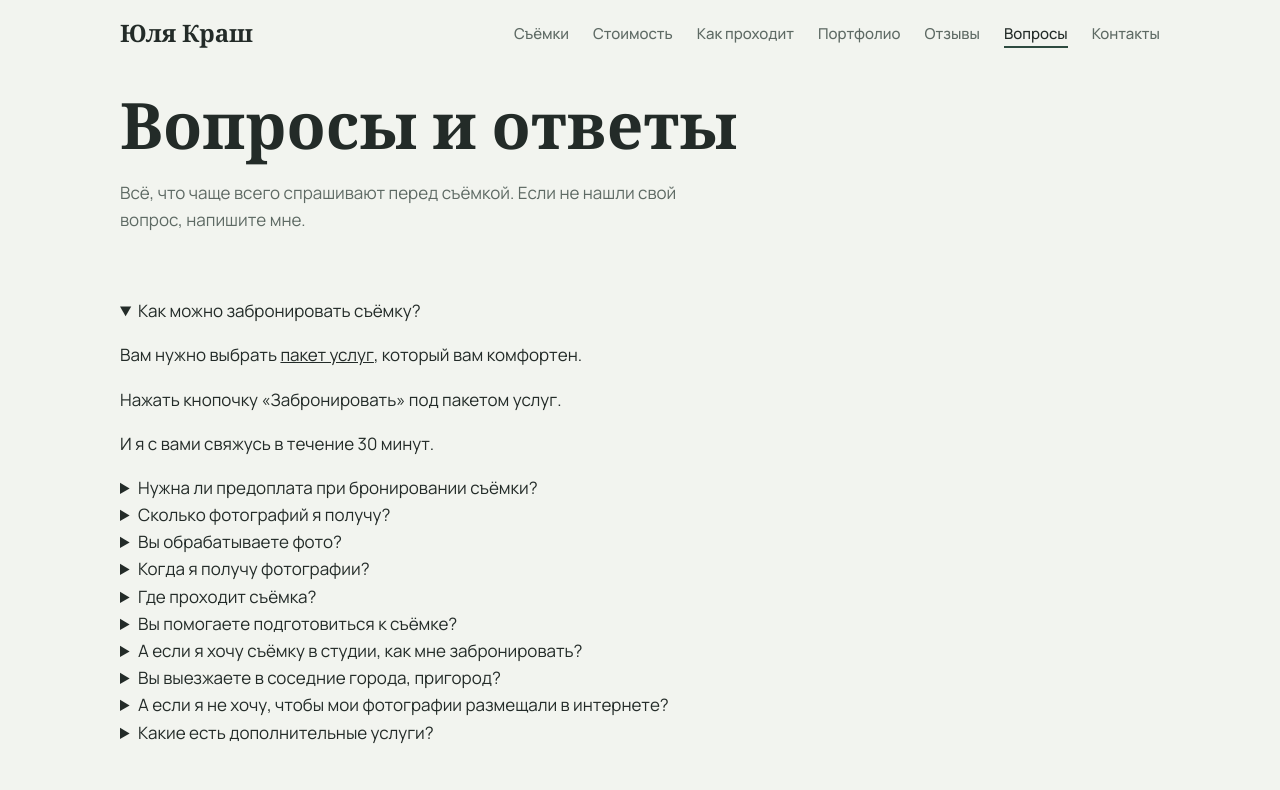
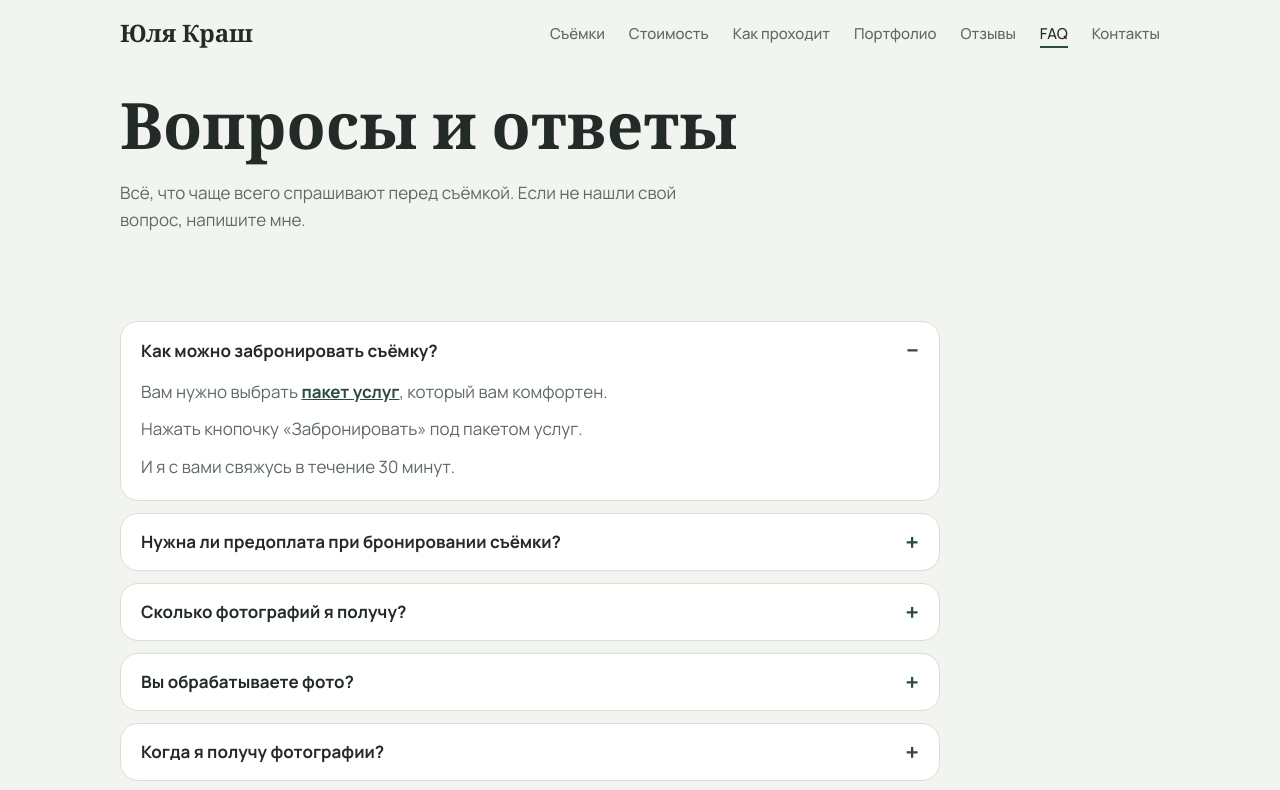
Before and after one commit to krashakovanastyaa0604-spec/mamin-site, a plain HTML site: page faq.html in a window 1280 px wide. Shown: the top 790 px of the page. Drawn offline with nearby package versions, Linux system fonts and the light colour scheme.

Commit message:
сделала раздел faq

```diff
--- a/faq.html
+++ b/faq.html
@@ -116,7 +116,7 @@
       <a href="index.html#process">Как проходит</a>
       <a href="portfolio.html">Портфолио</a>
       <a href="reviews.html">Отзывы</a>
-      <a href="faq.html" aria-current="page">Вопросы</a>
+      <a href="faq.html" aria-current="page">FAQ</a>
       <a href="index.html#contact">Контакты</a>
     </nav>
   </header>
@@ -206,6 +206,7 @@
       <p>Напишите мне в Telegram, я отвечу и подскажу, какой формат и пакет вам подойдёт.</p>
       <div class="cta-row">
         <a class="btn" href="https://t.me/yulja_krash" target="_blank" rel="noopener">Написать в Telegram</a>
+        <a class="btn ghost" href="https://wa.me/79172335488" target="_blank" rel="noopener">Написать в WhatsApp</a>
         <a class="btn ghost" href="index.html#pricing">Смотреть стоимость</a>
       </div>
     </section>
--- a/style.css
+++ b/style.css
@@ -311,3 +311,20 @@ header nav a[aria-current="page"] { color: var(--ink); border-bottom: 2px solid
 .addons li { margin-bottom: 10px; }
 
 #pricing { scroll-margin-top: 16px; }
+
+
+/* FAQ */
+.faq { display: grid; gap: 12px; max-width: 820px; margin-top: 24px; }
+.faq details { background: var(--surface); border: 1px solid var(--line); border-radius: 18px; }
+.faq summary {
+  display: flex; align-items: center; justify-content: space-between; gap: 16px;
+  min-height: 56px; padding: 14px 20px; font-weight: 700; cursor: pointer; list-style: none;
+}
+.faq summary::-webkit-details-marker { display: none; }
+.faq summary::after { content: "+"; flex: none; font-size: 24px; line-height: 1; color: var(--accent); }
+.faq details[open] summary::after { content: "−"; }
+.faq summary:hover { color: var(--accent); }
+.faq .answer { padding: 0 20px 20px; color: var(--muted); }
+.faq .answer p { margin: 0 0 10px; }
+.faq .answer p:last-child { margin-bottom: 0; }
+.faq .answer a { color: var(--accent); font-weight: 700; }
```
Also changed, not shown: index.html (+1 -0 lines), portfolio.html (+1 -0 lines), reviews.html (+1 -0 lines).
